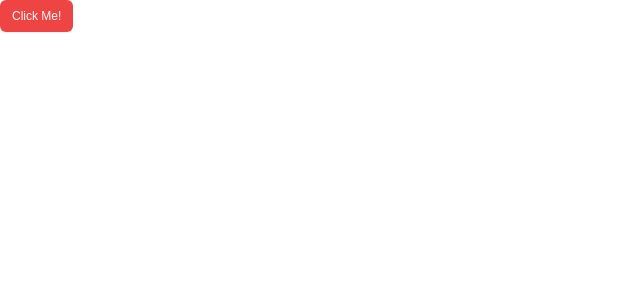
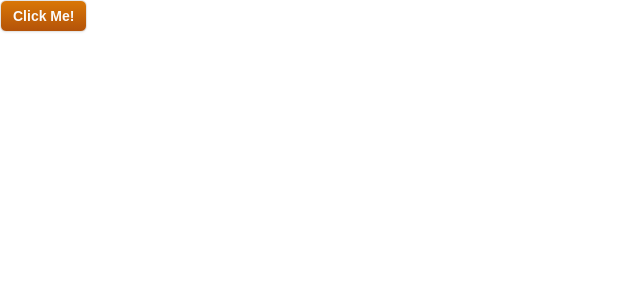
Before and after one commit to collinskchirchir/jira-clone, a Next.js app: page / in a window 1280 px wide. Shown: the top 300 px of the page, without its empty margins (0-640 px from the left). Built offline with nearby package versions, Linux system fonts and the light colour scheme.

Commit message:
customized inputs select and buttons

```diff
--- a/src/components/ui/button.tsx
+++ b/src/components/ui/button.tsx
@@ -1,34 +1,36 @@
-import * as React from "react"
-import { Slot } from "@radix-ui/react-slot"
-import { cva, type VariantProps } from "class-variance-authority"
+import * as React from 'react';
+import { Slot } from '@radix-ui/react-slot';
+import { cva, type VariantProps } from 'class-variance-authority';
 
-import { cn } from "@/lib/utils"
+import { cn } from '@/lib/utils';
 
 const buttonVariants = cva(
-  "inline-flex items-center justify-center gap-2 whitespace-nowrap rounded-md text-sm font-medium transition-colors focus-visible:outline-none focus-visible:ring-1 focus-visible:ring-ring disabled:pointer-events-none disabled:opacity-50 [&_svg]:pointer-events-none [&_svg]:size-4 [&_svg]:shrink-0",
+  "inline-flex items-center justify-center whitespace-nowrap rounded-md border border-neutral-200 text-sm font-semibold shadow-sm transition-colors focus-visible:outline-none focus-visible:ring-1 focus-visible:ring-ring disabled:pointer-events-none disabled:bg-neutral-100 disabled:from-neutral-100 disabled:to-neutral-100 disabled:text-neutral-300",
   {
     variants: {
       variant: {
-        default:
-          "bg-primary text-primary-foreground shadow hover:bg-primary/90",
+        primary:
+          "bg-gradient-to-b from-blue-600 to-blue-700 text-primary-foreground hover:from-blue-700 hover:to-blue-700",
         destructive:
-          "bg-destructive text-destructive-foreground shadow-sm hover:bg-destructive/90",
+          "bg-gradient-to-b from-amber-600 to-amber-700 text-destructive-foreground hover:from-amber-700 hover:to-amber-700",
         outline:
           "border border-input bg-background shadow-sm hover:bg-accent hover:text-accent-foreground",
         secondary:
-          "bg-secondary text-secondary-foreground shadow-sm hover:bg-secondary/80",
-        ghost: "hover:bg-accent hover:text-accent-foreground",
-        link: "text-primary underline-offset-4 hover:underline",
+          "bg-white text-black hover:bg-neutral-100",
+        ghost: "border-transparent shadow-none hover:bg-accent hover:text-accent-foreground",
+        muted: "bg-neutral-200 text-neutral-600 hover:bg-neutral-200/80",
+        teritary: "border-transparent bg-blue-100 text-blue-600 shadow-none hover:bg-blue-200"
       },
       size: {
-        default: "h-9 px-4 py-2",
-        sm: "h-8 rounded-md px-3 text-xs",
-        lg: "h-10 rounded-md px-8",
-        icon: "h-9 w-9",
+        default: "h-10 px-4 py-2",
+        sm: "h-8 rounded-md px-3",
+        xs: "h-7 rounded-md px-2 text-xs",
+        lg: "h-12 rounded-md px-8",
+        icon: "size-8",
       },
     },
     defaultVariants: {
-      variant: "default",
+      variant: "primary",
       size: "default",
     },
   }
--- a/src/components/ui/input.tsx
+++ b/src/components/ui/input.tsx
@@ -1,14 +1,16 @@
-import * as React from "react"
+import * as React from 'react';
 
-import { cn } from "@/lib/utils"
+import { cn } from '@/lib/utils';
 
-const Input = React.forwardRef<HTMLInputElement, React.ComponentProps<"input">>(
+export type InputProps = React.InputHTMLAttributes<HTMLInputElement>
+
+const Input = React.forwardRef<HTMLInputElement, InputProps>(
   ({ className, type, ...props }, ref) => {
     return (
       <input
         type={type}
         className={cn(
-          "flex h-9 w-full rounded-md border border-input bg-transparent px-3 py-1 text-base shadow-sm transition-colors file:border-0 file:bg-transparent file:text-sm file:font-medium file:text-foreground placeholder:text-muted-foreground focus-visible:outline-none focus-visible:ring-1 focus-visible:ring-ring disabled:cursor-not-allowed disabled:opacity-50 md:text-sm",
+          "flex h-12 w-full rounded-md border border-input bg-transparent px-3 py-1 text-sm shadow-sm transition-colors file:border-0 file:bg-transparent file:text-sm file:font-medium file:text-foreground placeholder:text-muted-foreground focus-visible:outline-none focus-visible:ring-1 focus-visible:ring-ring disabled:cursor-not-allowed disabled:opacity-50",
           className
         )}
         ref={ref}
--- a/src/components/ui/select.tsx
+++ b/src/components/ui/select.tsx
@@ -1,10 +1,10 @@
-"use client"
+'use client';
 
-import * as React from "react"
-import * as SelectPrimitive from "@radix-ui/react-select"
-import { Check, ChevronDown, ChevronUp } from "lucide-react"
+import * as React from 'react';
+import { CaretSortIcon, CheckIcon, ChevronDownIcon, ChevronUpIcon } from '@radix-ui/react-icons';
+import * as SelectPrimitive from '@radix-ui/react-select';
 
-import { cn } from "@/lib/utils"
+import { cn } from '@/lib/utils';
 
 const Select = SelectPrimitive.Root
 
@@ -19,14 +19,14 @@
   <SelectPrimitive.Trigger
     ref={ref}
     className={cn(
-      "flex h-9 w-full items-center justify-between whitespace-nowrap rounded-md border border-input bg-transparent px-3 py-2 text-sm shadow-sm ring-offset-background data-[placeholder]:text-muted-foreground focus:outline-none focus:ring-1 focus:ring-ring disabled:cursor-not-allowed disabled:opacity-50 [&>span]:line-clamp-1",
+      "focus:outline-none flex h-12 w-full items-center justify-between whitespace-nowrap rounded-md border border-input bg-transparent px-3 py-2 text-sm shadow-sm ring-offset-transparent placeholder:text-muted-foreground focus:ring-1 focus:ring-transparent disabled:cursor-not-allowed disabled:opacity-50 [&>span]:line-clamp-1",
       className
     )}
     {...props}
   >
     {children}
     <SelectPrimitive.Icon asChild>
-      <ChevronDown className="h-4 w-4 opacity-50" />
+      <CaretSortIcon className="size-4 opacity-50" />
     </SelectPrimitive.Icon>
   </SelectPrimitive.Trigger>
 ))
@@ -44,7 +44,7 @@
     )}
     {...props}
   >
-    <ChevronUp className="h-4 w-4" />
+    <ChevronUpIcon />
   </SelectPrimitive.ScrollUpButton>
 ))
 SelectScrollUpButton.displayName = SelectPrimitive.ScrollUpButton.displayName
@@ -61,7 +61,7 @@
     )}
     {...props}
   >
-    <ChevronDown className="h-4 w-4" />
+    <ChevronDownIcon />
   </SelectPrimitive.ScrollDownButton>
 ))
 SelectScrollDownButton.displayName =
@@ -75,9 +75,9 @@
     <SelectPrimitive.Content
       ref={ref}
       className={cn(
-        "relative z-50 max-h-[--radix-select-content-available-height] min-w-[8rem] overflow-y-auto overflow-x-hidden rounded-md border bg-popover text-popover-foreground shadow-md data-[state=open]:animate-in data-[state=closed]:animate-out data-[state=closed]:fade-out-0 data-[state=open]:fade-in-0 data-[state=closed]:zoom-out-95 data-[state=open]:zoom-in-95 data-[side=bottom]:slide-in-from-top-2 data-[side=left]:slide-in-from-right-2 data-[side=right]:slide-in-from-left-2 data-[side=top]:slide-in-from-bottom-2 origin-[--radix-select-content-transform-origin]",
+        "relative z-50 max-h-96 min-w-[8rem] overflow-hidden rounded-md border bg-popover text-popover-foreground shadow-md data-[state=open]:animate-in data-[state=closed]:animate-out data-[state=closed]:fade-out-0 data-[state=open]:fade-in-0 data-[state=closed]:zoom-out-95 data-[state=open]:zoom-in-95 data-[side=bottom]:slide-in-from-top-2 data-[side=left]:slide-in-from-right-2 data-[side=right]:slide-in-from-left-2 data-[side=top]:slide-in-from-bottom-2",
         position === "popper" &&
-          "data-[side=bottom]:translate-y-1 data-[side=left]:-translate-x-1 data-[side=right]:translate-x-1 data-[side=top]:-translate-y-1",
+        "data-[side=bottom]:translate-y-1 data-[side=left]:-translate-x-1 data-[side=right]:translate-x-1 data-[side=top]:-translate-y-1",
         className
       )}
       position={position}
@@ -88,7 +88,7 @@
         className={cn(
           "p-1",
           position === "popper" &&
-            "h-[var(--radix-select-trigger-height)] w-full min-w-[var(--radix-select-trigger-width)]"
+          "h-[var(--radix-select-trigger-height)] w-full min-w-[var(--radix-select-trigger-width)]"
         )}
       >
         {children}
@@ -123,9 +123,9 @@
     )}
     {...props}
   >
-    <span className="absolute right-2 flex h-3.5 w-3.5 items-center justify-center">
+    <span className="absolute right-2 flex size-3.5 items-center justify-center">
       <SelectPrimitive.ItemIndicator>
-        <Check className="h-4 w-4" />
+        <CheckIcon className="size-4" />
       </SelectPrimitive.ItemIndicator>
     </span>
     <SelectPrimitive.ItemText>{children}</SelectPrimitive.ItemText>
```
